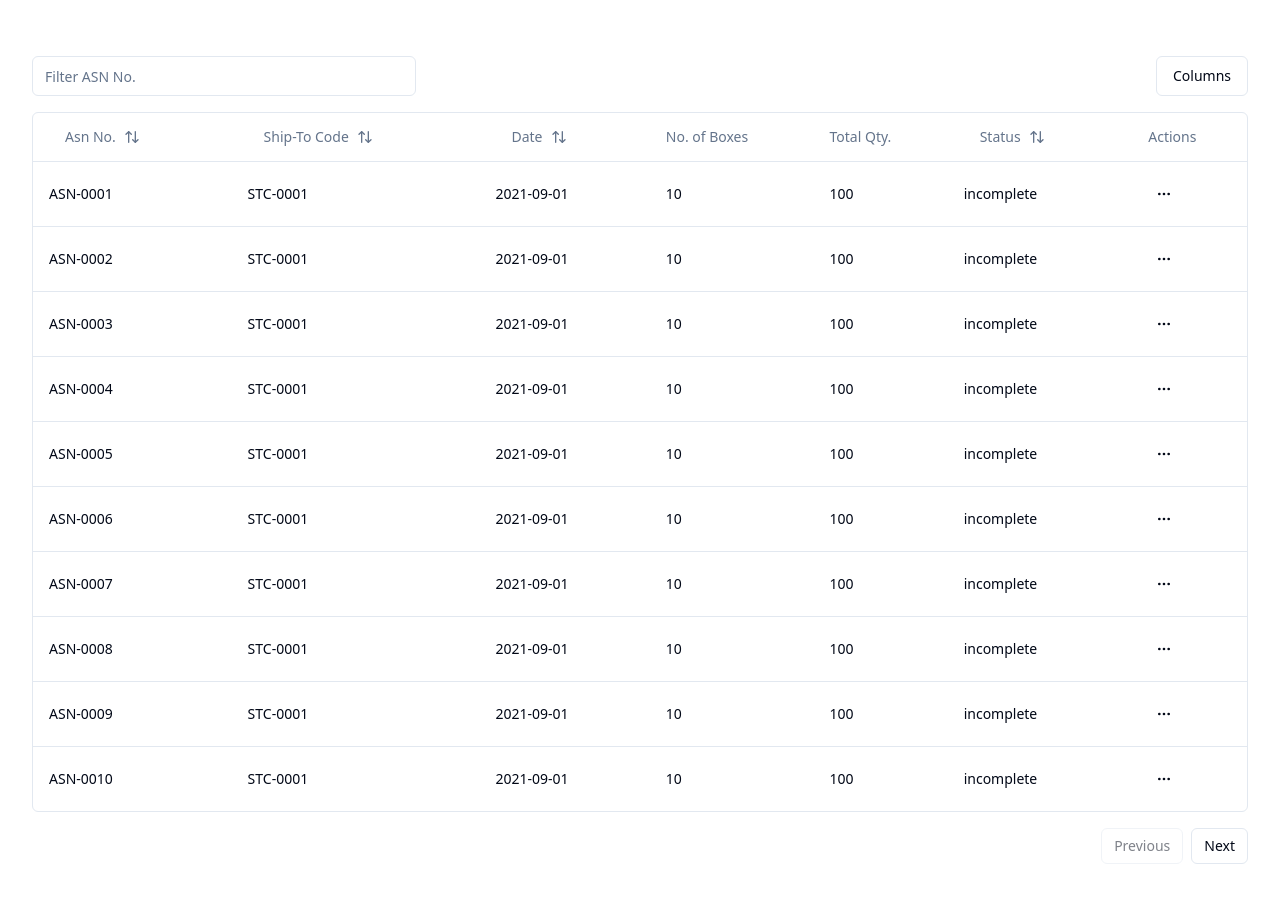
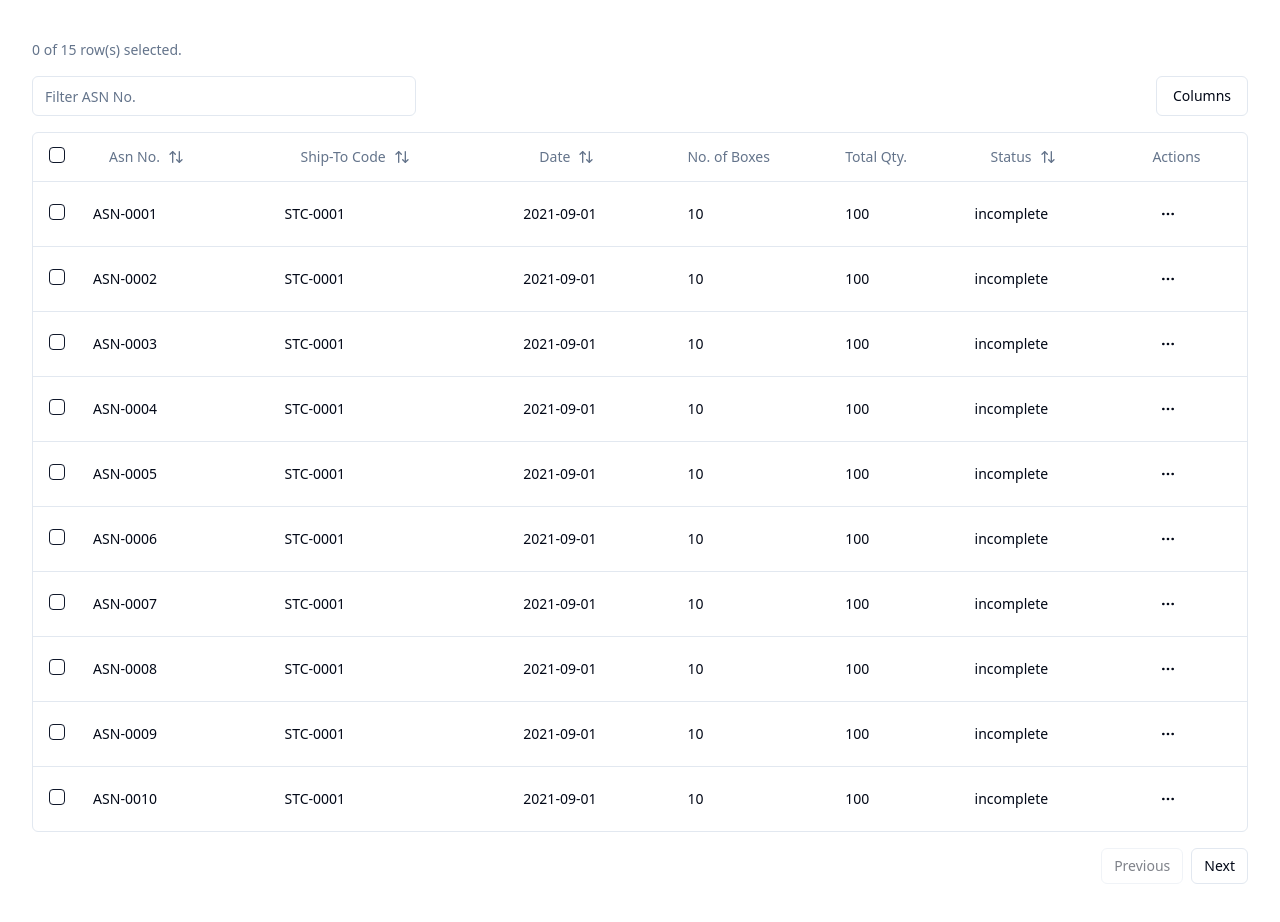
Before and after one commit to jake-hobbs/AmazonASN, a Next.js app: page /asns in a window 1280 px wide. Shown: the top 922 px of the page. Built offline with nearby package versions, Linux system fonts and the light colour scheme.

Commit message:
added table functionality

```diff
--- a/app/asns/columns.tsx
+++ b/app/asns/columns.tsx
@@ -14,6 +14,8 @@
 	DropdownMenuTrigger,
 } from "@/components/ui/dropdown-menu";
 
+import { Checkbox } from "@/components/ui/checkbox";
+
 // This type is used to define the shape of our data.
 
 export type Asns = {
@@ -26,6 +28,25 @@
 };
 
 export const columns: ColumnDef<Asns>[] = [
+	{
+		id: "select",
+		header: ({ table }) => (
+			<Checkbox
+				checked={table.getIsAllPageRowsSelected()}
+				onCheckedChange={(value) => table.toggleAllPageRowsSelected(!!value)}
+				aria-label="Select all"
+			/>
+		),
+		cell: ({ row }) => (
+			<Checkbox
+				checked={row.getIsSelected()}
+				onCheckedChange={(value) => row.toggleSelected(!!value)}
+				aria-label="Select row"
+			/>
+		),
+		enableSorting: false,
+		enableHiding: false,
+	},
 	{
 		accessorKey: "asn_no",
 		id: "asn_no",
--- a/app/asns/data-table.tsx
+++ b/app/asns/data-table.tsx
@@ -53,6 +53,8 @@
 	const [columnVisibility, setColumnVisibility] =
 		React.useState<VisibilityState>({});
 
+	const [rowSelection, setRowSelection] = React.useState({});
+
 	const table = useReactTable({
 		data,
 		columns,
@@ -63,15 +65,22 @@
 		onColumnFiltersChange: setColumnFilters,
 		getFilteredRowModel: getFilteredRowModel(),
 		onColumnVisibilityChange: setColumnVisibility,
+		onRowSelectionChange: setRowSelection,
 		state: {
 			sorting,
 			columnFilters,
 			columnVisibility,
+			rowSelection,
 		},
 	});
 
 	return (
 		<div>
+			<div className="flex-1 text-sm text-muted-foreground">
+				{table.getFilteredSelectedRowModel().rows.length} of{" "}
+				{table.getFilteredRowModel().rows.length} row(s) selected.
+			</div>
+
 			<div className="flex items-center py-4">
 				<Input
 					placeholder="Filter ASN No."
--- /dev/null
+++ b/components/ui/checkbox.tsx
@@ -0,0 +1,30 @@
+"use client"
+
+import * as React from "react"
+import * as CheckboxPrimitive from "@radix-ui/react-checkbox"
+import { Check } from "lucide-react"
+
+import { cn } from "@/lib/utils"
+
+const Checkbox = React.forwardRef<
+  React.ElementRef<typeof CheckboxPrimitive.Root>,
+  React.ComponentPropsWithoutRef<typeof CheckboxPrimitive.Root>
+>(({ className, ...props }, ref) => (
+  <CheckboxPrimitive.Root
+    ref={ref}
+    className={cn(
+      "peer h-4 w-4 shrink-0 rounded-sm border border-primary ring-offset-background focus-visible:outline-none focus-visible:ring-2 focus-visible:ring-ring focus-visible:ring-offset-2 disabled:cursor-not-allowed disabled:opacity-50 data-[state=checked]:bg-primary data-[state=checked]:text-primary-foreground",
+      className
+    )}
+    {...props}
+  >
+    <CheckboxPrimitive.Indicator
+      className={cn("flex items-center justify-center text-current")}
+    >
+      <Check className="h-4 w-4" />
+    </CheckboxPrimitive.Indicator>
+  </CheckboxPrimitive.Root>
+))
+Checkbox.displayName = CheckboxPrimitive.Root.displayName
+
+export { Checkbox }
--- a/package.json
+++ b/package.json
@@ -6,6 +6,7 @@
     "start": "next start"
   },
   "dependencies": {
+    "@radix-ui/react-checkbox": "^1.0.4",
     "@radix-ui/react-dropdown-menu": "^2.0.5",
     "@radix-ui/react-slot": "^1.0.2",
     "@supabase/auth-helpers-nextjs": "latest",
```
Also changed, not shown: 1 other file (tests, documents, lock files or other folders).
